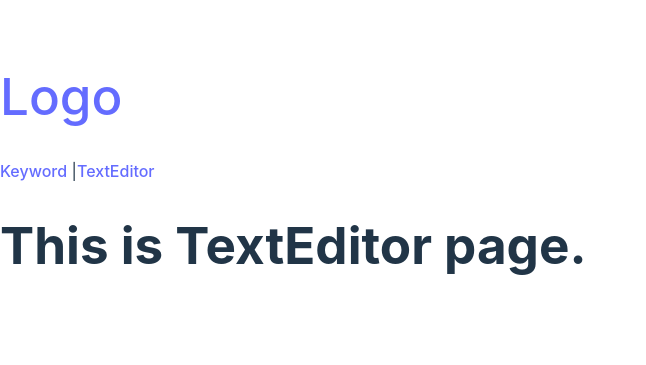
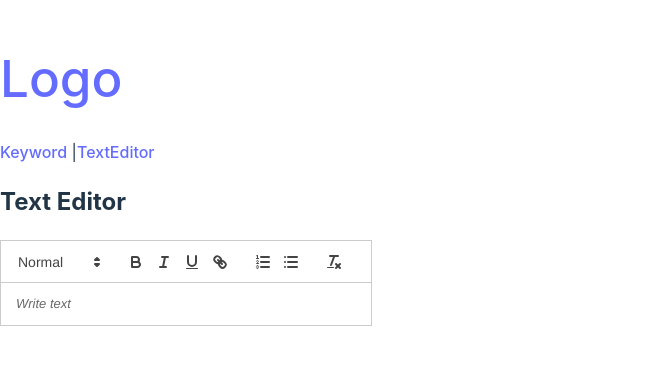
Before and after one commit to daminkim99/uoftHacks, a React (Vite) app in the folder client/: page /textEditor in a window 1280 px wide. Shown: the part 229-594 px from the top of the page, without its empty margins (0-646 px from the left). Built offline with nearby package versions, Linux system fonts and the light colour scheme.

Commit message:
added textEditor

```diff
--- a/client/package.json
+++ b/client/package.json
@@ -12,6 +12,7 @@
   "dependencies": {
     "react": "^18.3.1",
     "react-dom": "^18.3.1",
+    "react-quill": "^2.0.0",
     "react-router-dom": "^7.1.3"
   },
   "devDependencies": {
--- a/client/src/pages/TextEditor.jsx
+++ b/client/src/pages/TextEditor.jsx
@@ -1,8 +1,26 @@
+import React, {useState} from 'react';
+import ReactQuill from "react-quill"
+import "../../node_modules/react-quill/dist/quill.snow.css"
+
+
 const TextEditor = () => {
+    const [body,setBody] = useState("")
 
+
+
+    const handleBody= e => {
+        console.log(e);
+        setBody(e)
+    }
     return (
             <div>
-            <h1>This is TextEditor page.</h1>
+            <h2>Text Editor</h2>
+            <ReactQuill
+
+            placeholder="Write text"
+            onChange={handleBody}
+            value={body}
+            />
             </div>
         )
     }
```
Also changed, not shown: 1 other file (tests, documents, lock files or other folders).
